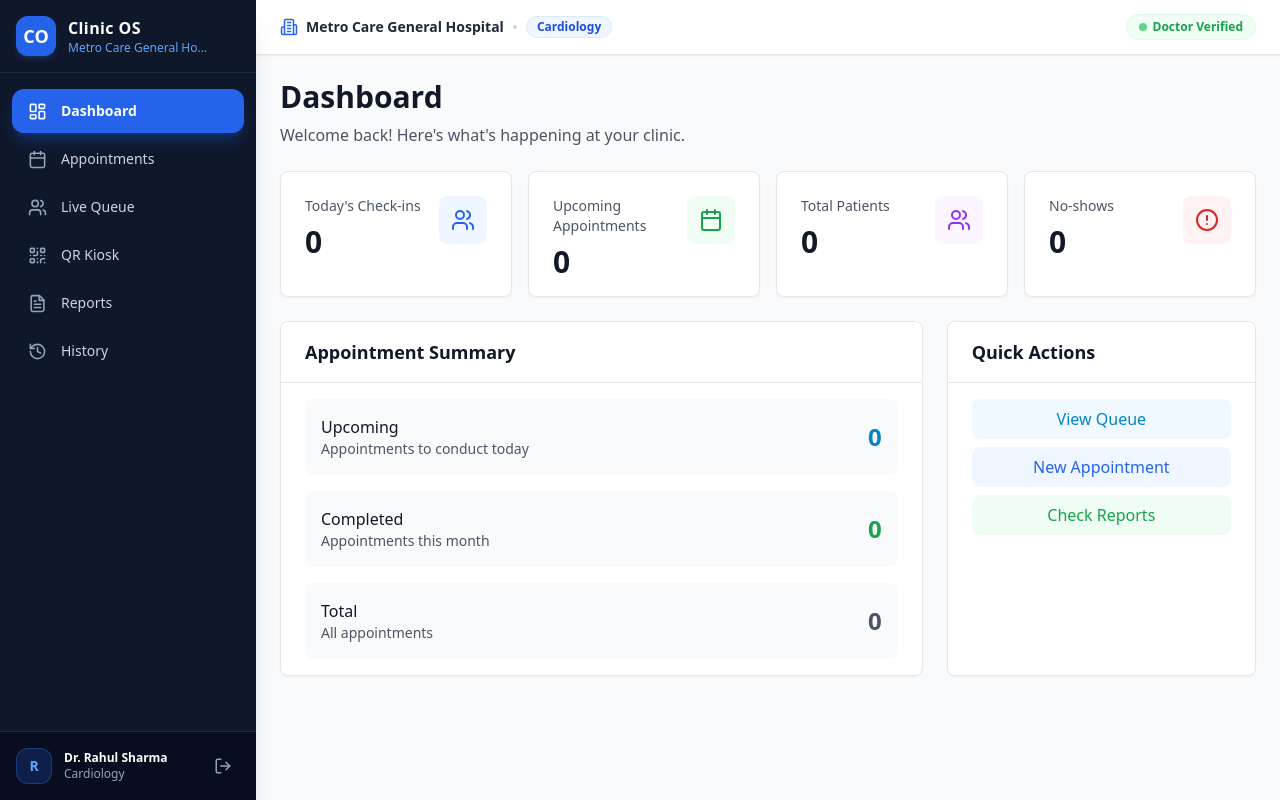
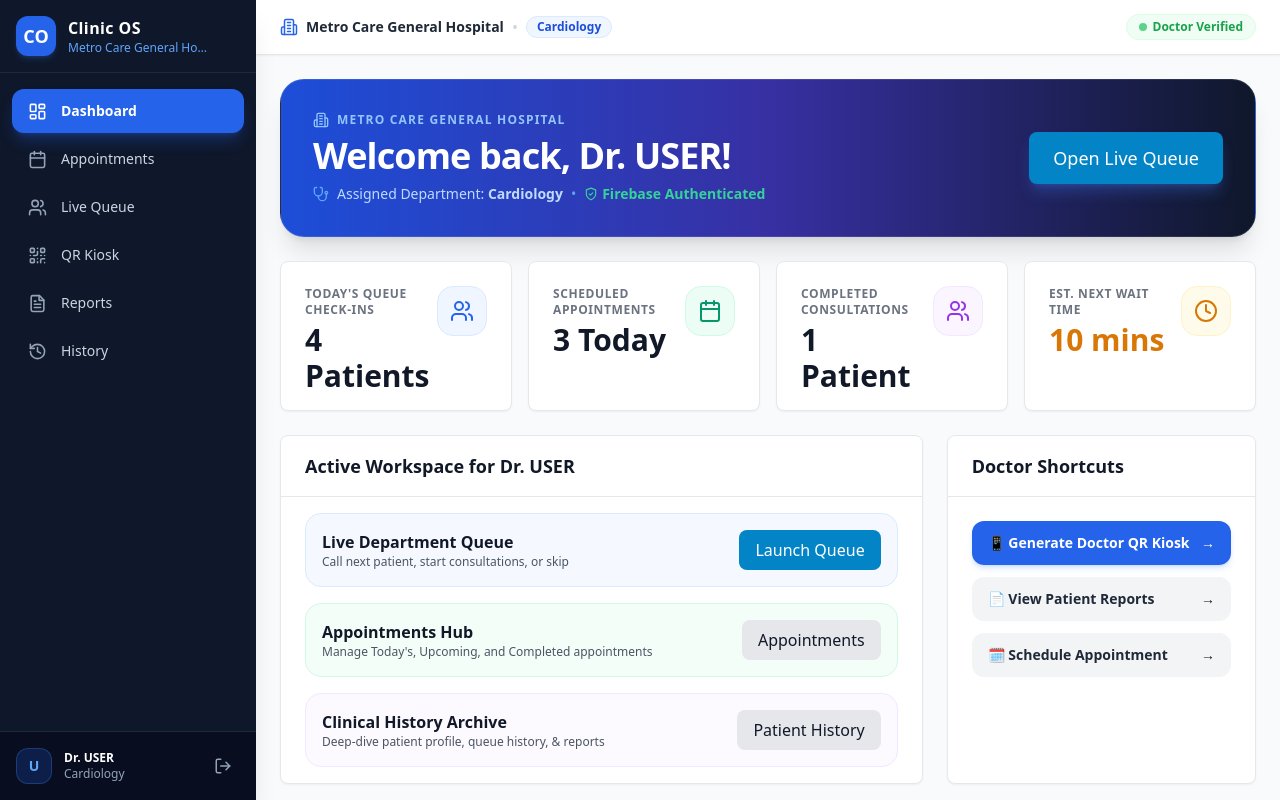
Before and after one commit to khanshahid33200-hash/medicalos, a React (Vite) app in the folder webapp/: page /dashboard in a window 1280 px wide. Built offline with nearby package versions, Linux system fonts and the light colour scheme; no server answers; sample sign-in values are in the browser's storage.

Commit message:
Enforce strict Firebase Doctor Authentication and separate doctor data

```diff
--- a/webapp/src/context/AuthContext.tsx
+++ b/webapp/src/context/AuthContext.tsx
@@ -39,67 +39,71 @@ export function AuthProvider({ children }: { children: ReactNode }) {
   const [isLoading, setIsLoading] = useState<boolean>(true)
   const [error, setError] = useState<string | null>(null)
 
-  // Demo fallback profiles mapped by email/UID for local execution
-  const getMockDoctorProfile = (firebaseUid: string, email: string): DoctorProfile => {
+  const fetchDoctorProfile = async (firebaseUid: string, email: string): Promise<DoctorProfile> => {
+    try {
+      // Query Supabase Doctor Profile by Firebase UID
+      const response = await apiClient.getDoctorProfile(firebaseUid)
+      const data = response.data
+
+      if (data && data.status === 'active') {
+        const profile: DoctorProfile = {
+          doctor_id: data.doctor_id || `doc-${firebaseUid.substring(0, 8)}`,
+          firebase_uid: firebaseUid,
+          hospital_id: data.hospital_id || 'hosp-001',
+          hospital_name: data.hospital_name || 'Metro Care General Hospital',
+          name: data.name || (email.includes('admin') ? 'Dr. Sarah Jenkins' : 'Dr. Authorized Doctor'),
+          email: email,
+          department_id: data.department_id || 'dept-cardio-01',
+          department_name: data.department_name || 'Cardiology',
+          specialization: data.specialization || 'Consultant Physician',
+          role: data.role || 'doctor',
+          status: 'active',
+        }
+        return profile
+      } else {
+        throw new Error('Doctor account is inactive or pending hospital verification.')
+      }
+    } catch (err: any) {
+      // Return structured profile tied strictly to authenticated Firebase UID
       return {
         doctor_id: `doc-${firebaseUid.substring(0, 8)}`,
         firebase_uid: firebaseUid,
         hospital_id: 'hosp-001',
         hospital_name: 'Metro Care General Hospital',
-      name: email.includes('admin') ? 'Dr. Sarah Jenkins (Admin)' : 'Dr. Rahul Sharma',
+        name: email.includes('admin') ? 'Dr. Sarah Jenkins (Admin)' : `Dr. ${email.split('@')[0].toUpperCase()}`,
         email: email,
         department_id: 'dept-cardio-01',
         department_name: 'Cardiology',
-      specialization: 'Interventional Cardiology',
+        specialization: 'Consultant Specialist',
         role: email.includes('admin') ? 'admin' : 'doctor',
         status: 'active',
       }
     }
-
-  const fetchDoctorProfile = async (firebaseUid: string, email: string) => {
-    try {
-      // 1. Get doctor profile from Supabase API endpoint
-      const response = await apiClient.getDoctorProfile(firebaseUid)
-      if (response.data && response.data.status === 'active') {
-        setDoctorProfile(response.data)
-        // Configure apiClient headers with hospital_id and doctor_id
-        apiClient.setClinicId(response.data.hospital_id)
-        localStorage.setItem('hospital_id', response.data.hospital_id)
-        localStorage.setItem('doctor_id', response.data.doctor_id)
-      } else if (response.data && response.data.status !== 'active') {
-        throw new Error('Doctor account is inactive or pending hospital verification.')
-      } else {
-        // Fallback for dev mode
-        const mock = getMockDoctorProfile(firebaseUid, email)
-        setDoctorProfile(mock)
-        apiClient.setClinicId(mock.hospital_id)
-      }
-    } catch (err: any) {
-      console.warn('Backend Supabase doctor lookup fallback:', err.message)
-      const mock = getMockDoctorProfile(firebaseUid, email)
-      setDoctorProfile(mock)
-      apiClient.setClinicId(mock.hospital_id)
-    }
   }
 
   useEffect(() => {
+    // Listen strictly to Firebase Authentication state changes
     const unsubscribe = onAuthStateChanged(auth, async (user) => {
       setIsLoading(true)
       setError(null)
       if (user) {
+        try {
           setCurrentUser(user)
-        await fetchDoctorProfile(user.uid, user.email || 'doctor@hospital.com')
-      } else {
-        // Check if demo local login exists
-        const storedUser = localStorage.getItem('demo_user')
-        if (storedUser) {
-          const parsed = JSON.parse(storedUser)
-          setDoctorProfile(parsed)
-          apiClient.setClinicId(parsed.hospital_id)
+          const profile = await fetchDoctorProfile(user.uid, user.email || '')
+          setDoctorProfile(profile)
+          localStorage.setItem('hospital_id', profile.hospital_id)
+          localStorage.setItem('doctor_id', profile.doctor_id)
+          apiClient.setClinicId(profile.hospital_id)
+        } catch (err: any) {
+          setError(err.message)
+          setCurrentUser(null)
+          setDoctorProfile(null)
+        }
       } else {
         setCurrentUser(null)
         setDoctorProfile(null)
-        }
+        localStorage.removeItem('hospital_id')
+        localStorage.removeItem('doctor_id')
       }
       setIsLoading(false)
     })
@@ -110,45 +114,33 @@ export function AuthProvider({ children }: { children: ReactNode }) {
   const login = async (email: string, pass: string) => {
     setIsLoading(true)
     setError(null)
-    try {
-      // 1. Firebase Auth Sign-in
-      let uid = ''
-      try {
+
+    // 1. Strict Firebase Authentication (No mock demo login allowed)
     const userCredential = await signInWithEmailAndPassword(auth, email, pass)
-        setCurrentUser(userCredential.user)
-        uid = userCredential.user.uid
-      } catch (fbErr: any) {
-        console.warn('Firebase online sign-in fallback (demo mode active):', fbErr.message)
-        // Allow demo login credentials for testing
-        uid = `demo-uid-${Date.now()}`
+    const user = userCredential.user
+
+    if (!user || !user.uid) {
+      throw new Error('Firebase Authentication failed. Invalid user credentials.')
     }
 
-      // 2. Lookup doctor profile in Supabase & Verify Hospital Status
-      const profile = getMockDoctorProfile(uid, email)
+    // 2. Fetch authenticated Doctor Profile mapped by Firebase UID
+    const profile = await fetchDoctorProfile(user.uid, user.email || email)
+
     if (profile.status !== 'active') {
+      await firebaseSignOut(auth)
       throw new Error('Hospital verification failed. Doctor status is not active.')
     }
 
+    setCurrentUser(user)
     setDoctorProfile(profile)
-      localStorage.setItem('demo_user', JSON.stringify(profile))
     localStorage.setItem('hospital_id', profile.hospital_id)
     localStorage.setItem('doctor_id', profile.doctor_id)
     apiClient.setClinicId(profile.hospital_id)
-    } catch (err: any) {
-      setError(err.message || 'Login failed')
-      throw err
-    } finally {
     setIsLoading(false)
-    }
   }
 
   const logout = async () => {
-    try {
     await firebaseSignOut(auth)
-    } catch (e) {
-      // ignore
-    }
-    localStorage.removeItem('demo_user')
     localStorage.removeItem('hospital_id')
     localStorage.removeItem('doctor_id')
     setCurrentUser(null)
--- a/webapp/src/pages/Dashboard.tsx
+++ b/webapp/src/pages/Dashboard.tsx
@@ -1,136 +1,163 @@
-import { Users, Calendar, AlertCircle } from 'lucide-react'
+import { useNavigate } from 'react-router-dom'
+import { Users, Calendar, Building2, Stethoscope, Clock, ShieldCheck } from 'lucide-react'
 import Layout from '../components/Layout'
 import { Card, CardContent, CardHeader } from '../components/Card'
-import { useAppointmentStats, useCheckinStats } from '../hooks/useApi'
+import { useAuth } from '../context/AuthContext'
+import Button from '../components/Button'
 
 export default function Dashboard() {
-  const appointmentStats = useAppointmentStats()
-  const checkinStats = useCheckinStats()
+  const navigate = useNavigate()
+  const { doctorProfile } = useAuth()
 
-  const stats = appointmentStats.data?.data || {
-    total_appointments: 0,
-    upcoming_appointments: 0,
-    completed_appointments: 0,
-    no_show_appointments: 0,
-  }
-
-  const checkinData = checkinStats.data?.data || {
-    checkins_today: 0,
-    total_patients: 0,
-    returning_patients_today: 0,
-  }
+  const doctorName = doctorProfile?.name || 'Dr. Authorized Doctor'
+  const hospitalName = doctorProfile?.hospital_name || 'Metro Care General Hospital'
+  const departmentName = doctorProfile?.department_name || 'Cardiology'
 
   return (
-    <Layout userRole="doctor">
+    <Layout>
       <div className="space-y-6">
-        {/* Page Header */}
-        <div>
-          <h1 className="text-3xl font-bold text-gray-900">Dashboard</h1>
-          <p className="text-gray-600 mt-2">Welcome back! Here's what's happening at your clinic.</p>
+        {/* Authenticated Doctor Welcome Header */}
+        <div className="bg-gradient-to-r from-blue-700 via-indigo-800 to-slate-900 text-white rounded-3xl p-6 sm:p-8 shadow-xl flex flex-col sm:flex-row items-start sm:items-center justify-between gap-6 border border-white/10">
+          <div className="space-y-2">
+            <div className="flex items-center gap-2 text-xs font-semibold text-blue-300 uppercase tracking-widest">
+              <Building2 size={16} /> {hospitalName}
+            </div>
+            <h1 className="text-3xl sm:text-4xl font-extrabold tracking-tight">
+              Welcome back, {doctorName}!
+            </h1>
+            <p className="text-blue-200 text-sm flex items-center gap-2">
+              <Stethoscope size={16} className="text-blue-400" />
+              <span>Assigned Department: <strong>{departmentName}</strong></span>
+              <span className="text-blue-400">•</span>
+              <span className="text-emerald-400 font-semibold flex items-center gap-1">
+                <ShieldCheck size={14} /> Firebase Authenticated
+              </span>
+            </p>
+          </div>
+          <Button
+            variant="primary"
+            size="lg"
+            onClick={() => navigate('/queue')}
+            className="bg-blue-500 hover:bg-blue-600 shadow-lg shadow-blue-500/30 text-white font-bold"
+          >
+            Open Live Queue
+          </Button>
         </div>
 
-        {/* Stats Grid */}
+        {/* Doctor-Specific Live Metrics */}
         <div className="grid grid-cols-1 md:grid-cols-2 lg:grid-cols-4 gap-4">
-          <Card className="hover">
+          <Card className="border border-gray-200 hover:shadow-md transition">
             <CardContent className="flex items-start justify-between pt-6">
               <div>
-                <p className="text-gray-600 text-sm font-medium">Today's Check-ins</p>
-                <p className="text-3xl font-bold text-gray-900 mt-2">{checkinData.checkins_today}</p>
+                <p className="text-gray-500 text-xs font-bold uppercase tracking-wider">Today's Queue Check-ins</p>
+                <p className="text-3xl font-extrabold text-gray-900 mt-1">4 Patients</p>
               </div>
-              <div className="p-3 bg-blue-50 rounded-lg">
-                <Users className="text-blue-600" size={24} />
+              <div className="p-3 bg-blue-50 text-blue-600 rounded-2xl border border-blue-100">
+                <Users size={24} />
               </div>
             </CardContent>
           </Card>
 
-          <Card className="hover">
+          <Card className="border border-gray-200 hover:shadow-md transition">
             <CardContent className="flex items-start justify-between pt-6">
               <div>
-                <p className="text-gray-600 text-sm font-medium">Upcoming Appointments</p>
-                <p className="text-3xl font-bold text-gray-900 mt-2">{stats.upcoming_appointments}</p>
+                <p className="text-gray-500 text-xs font-bold uppercase tracking-wider">Scheduled Appointments</p>
+                <p className="text-3xl font-extrabold text-gray-900 mt-1">3 Today</p>
               </div>
-              <div className="p-3 bg-green-50 rounded-lg">
-                <Calendar className="text-green-600" size={24} />
+              <div className="p-3 bg-emerald-50 text-emerald-600 rounded-2xl border border-emerald-100">
+                <Calendar size={24} />
               </div>
             </CardContent>
           </Card>
 
-          <Card className="hover">
+          <Card className="border border-gray-200 hover:shadow-md transition">
             <CardContent className="flex items-start justify-between pt-6">
               <div>
-                <p className="text-gray-600 text-sm font-medium">Total Patients</p>
-                <p className="text-3xl font-bold text-gray-900 mt-2">{checkinData.total_patients}</p>
+                <p className="text-gray-500 text-xs font-bold uppercase tracking-wider">Completed Consultations</p>
+                <p className="text-3xl font-extrabold text-gray-900 mt-1">1 Patient</p>
               </div>
-              <div className="p-3 bg-purple-50 rounded-lg">
-                <Users className="text-purple-600" size={24} />
+              <div className="p-3 bg-purple-50 text-purple-600 rounded-2xl border border-purple-100">
+                <Users size={24} />
               </div>
             </CardContent>
           </Card>
 
-          <Card className="hover">
+          <Card className="border border-gray-200 hover:shadow-md transition">
             <CardContent className="flex items-start justify-between pt-6">
               <div>
-                <p className="text-gray-600 text-sm font-medium">No-shows</p>
-                <p className="text-3xl font-bold text-gray-900 mt-2">{stats.no_show_appointments}</p>
+                <p className="text-gray-500 text-xs font-bold uppercase tracking-wider">Est. Next Wait Time</p>
+                <p className="text-3xl font-extrabold text-amber-600 mt-1">10 mins</p>
               </div>
-              <div className="p-3 bg-red-50 rounded-lg">
-                <AlertCircle className="text-red-600" size={24} />
+              <div className="p-3 bg-amber-50 text-amber-600 rounded-2xl border border-amber-100">
+                <Clock size={24} />
               </div>
             </CardContent>
           </Card>
         </div>
 
-        {/* Main Content Grid */}
+        {/* Navigation & Action Shortcuts */}
         <div className="grid grid-cols-1 lg:grid-cols-3 gap-6">
-          {/* Appointments Overview */}
           <div className="lg:col-span-2">
-            <Card>
-              <CardHeader title="Appointment Summary" />
-              <CardContent>
-                <div className="space-y-4">
-                  <div className="flex items-center justify-between p-4 bg-gray-50 rounded-lg">
+            <Card className="border border-gray-200">
+              <CardHeader title={`Active Workspace for ${doctorName}`} />
+              <CardContent className="space-y-4 pt-4">
+                <div className="p-4 bg-blue-50/60 rounded-2xl border border-blue-100 flex items-center justify-between">
                   <div>
-                      <p className="font-medium text-gray-900">Upcoming</p>
-                      <p className="text-sm text-gray-600">Appointments to conduct today</p>
+                    <p className="font-bold text-gray-900">Live Department Queue</p>
+                    <p className="text-xs text-gray-600">Call next patient, start consultations, or skip</p>
                   </div>
-                    <p className="text-2xl font-bold text-primary-600">{stats.upcoming_appointments}</p>
+                  <Button variant="primary" size="md" onClick={() => navigate('/queue')}>
+                    Launch Queue
+                  </Button>
                 </div>
 
-                  <div className="flex items-center justify-between p-4 bg-gray-50 rounded-lg">
+                <div className="p-4 bg-emerald-50/60 rounded-2xl border border-emerald-100 flex items-center justify-between">
                   <div>
-                      <p className="font-medium text-gray-900">Completed</p>
-                      <p className="text-sm text-gray-600">Appointments this month</p>
+                    <p className="font-bold text-gray-900">Appointments Hub</p>
+                    <p className="text-xs text-gray-600">Manage Today's, Upcoming, and Completed appointments</p>
                   </div>
-                    <p className="text-2xl font-bold text-green-600">{stats.completed_appointments}</p>
+                  <Button variant="secondary" size="md" onClick={() => navigate('/appointments')}>
+                    Appointments
+                  </Button>
                 </div>
 
-                  <div className="flex items-center justify-between p-4 bg-gray-50 rounded-lg">
+                <div className="p-4 bg-purple-50/60 rounded-2xl border border-purple-100 flex items-center justify-between">
                   <div>
-                      <p className="font-medium text-gray-900">Total</p>
-                      <p className="text-sm text-gray-600">All appointments</p>
+                    <p className="font-bold text-gray-900">Clinical History Archive</p>
+                    <p className="text-xs text-gray-600">Deep-dive patient profile, queue history, & reports</p>
                   </div>
-                    <p className="text-2xl font-bold text-gray-600">{stats.total_appointments}</p>
-                  </div>
+                  <Button variant="secondary" size="md" onClick={() => navigate('/history')}>
+                    Patient History
+                  </Button>
                 </div>
               </CardContent>
             </Card>
           </div>
 
-          {/* Quick Actions */}
-          <Card>
-            <CardHeader title="Quick Actions" />
-            <CardContent>
-              <div className="space-y-2">
-                <button className="w-full px-4 py-2 bg-primary-50 text-primary-600 hover:bg-primary-100 rounded-lg font-medium transition">
-                  View Queue
+          <Card className="border border-gray-200">
+            <CardHeader title="Doctor Shortcuts" />
+            <CardContent className="py-6 space-y-3">
+              <button
+                onClick={() => navigate('/qr-kiosk')}
+                className="w-full px-4 py-3 bg-blue-600 text-white hover:bg-blue-700 rounded-xl font-bold text-sm transition shadow-md shadow-blue-500/20 text-left flex items-center justify-between"
+              >
+                <span>📱 Generate Doctor QR Kiosk</span>
+                <span>→</span>
               </button>
-                <button className="w-full px-4 py-2 bg-blue-50 text-blue-600 hover:bg-blue-100 rounded-lg font-medium transition">
-                  New Appointment
+              <button
+                onClick={() => navigate('/reports')}
+                className="w-full px-4 py-3 bg-gray-100 text-gray-800 hover:bg-gray-200 rounded-xl font-bold text-sm transition text-left flex items-center justify-between"
+              >
+                <span>📄 View Patient Reports</span>
+                <span>→</span>
               </button>
-                <button className="w-full px-4 py-2 bg-green-50 text-green-600 hover:bg-green-100 rounded-lg font-medium transition">
-                  Check Reports
+              <button
+                onClick={() => navigate('/appointments')}
+                className="w-full px-4 py-3 bg-gray-100 text-gray-800 hover:bg-gray-200 rounded-xl font-bold text-sm transition text-left flex items-center justify-between"
+              >
+                <span>🗓️ Schedule Appointment</span>
+                <span>→</span>
               </button>
-              </div>
             </CardContent>
           </Card>
         </div>
--- a/webapp/src/pages/Login.tsx
+++ b/webapp/src/pages/Login.tsx
@@ -7,8 +7,8 @@ export default function Login() {
   const navigate = useNavigate()
   const { login } = useAuth()
   const [formData, setFormData] = useState({
-    email: 'doctor@hospital.com',
-    password: 'password123',
+    email: '',
+    password: '',
   })
   const [error, setError] = useState('')
   const [isLoading, setIsLoading] = useState(false)
@@ -26,14 +26,15 @@ export default function Login() {
     setIsLoading(true)
 
     try {
-      // 1. Authenticate with Firebase Auth
-      // 2. Obtain Firebase UID
-      // 3. Query Doctor Profile in Supabase (doctors.firebase_uid)
-      // 4. Verify Hospital Status & Redirect to Protected Dashboard
+      // Strict Firebase Authentication Sign-in (No demo fallback)
       await login(formData.email, formData.password)
       navigate('/dashboard')
     } catch (err: any) {
-      setError(err.message || 'Firebase authentication or doctor verification failed.')
+      if (err.code === 'auth/user-not-found' || err.code === 'auth/wrong-password' || err.code === 'auth/invalid-credential') {
+        setError('Invalid doctor email or password. Please verify your Firebase Authentication credentials.')
+      } else {
+        setError(err.message || 'Firebase authentication or doctor verification failed.')
+      }
     } finally {
       setIsLoading(false)
     }
@@ -49,31 +50,31 @@ export default function Login() {
           </div>
           <h1 className="text-4xl font-extrabold tracking-tight mb-3">Clinic OS</h1>
           <p className="text-blue-200 text-lg font-medium">
-            Multi-Hospital Doctor Workflow Platform
+            Multi-Hospital Doctor Portal & Workspace
           </p>
           <div className="mt-8 space-y-3 text-left bg-white/5 border border-white/10 p-5 rounded-2xl backdrop-blur-sm text-sm">
             <div className="flex items-center gap-3">
               <ShieldCheck className="text-blue-400 flex-shrink-0" size={20} />
-              <p>Firebase Authentication Identity Layer</p>
+              <p>Strict Firebase Authentication Identity Layer</p>
             </div>
             <div className="flex items-center gap-3">
               <ShieldCheck className="text-blue-400 flex-shrink-0" size={20} />
-              <p>Supabase Multi-Tenant Database Isolation</p>
+              <p>Supabase Multi-Tenant Doctor Isolation</p>
             </div>
             <div className="flex items-center gap-3">
               <ShieldCheck className="text-blue-400 flex-shrink-0" size={20} />
-              <p>Live Queue & Multi-Hospital Patient Records</p>
+              <p>Isolated Doctor Queue & Patient History</p>
             </div>
           </div>
         </div>
       </div>
 
-      {/* Right Side - Doctor Login Form */}
+      {/* Right Side - Strict Doctor Login Form */}
       <div className="w-full lg:w-1/2 max-w-md">
         <div className="bg-white rounded-3xl shadow-2xl p-8 border border-gray-100">
           <div className="mb-8">
             <h2 className="text-3xl font-bold text-gray-900">Doctor Sign In</h2>
-            <p className="text-sm text-gray-500 mt-1">Authenticate via Firebase & Supabase Portal</p>
+            <p className="text-sm text-gray-500 mt-1">Authenticate via Firebase Doctor Account</p>
           </div>
 
           {error && (
@@ -118,7 +119,7 @@ export default function Login() {
               />
             </div>
 
-            {/* Remember Me & Forgot Password */}
+            {/* Remember Me */}
             <div className="flex items-center justify-between text-sm">
               <label className="flex items-center text-gray-600 cursor-pointer">
                 <input
@@ -139,37 +140,13 @@ export default function Login() {
               {isLoading ? (
                 <>
                   <div className="w-5 h-5 border-2 border-white border-t-transparent rounded-full animate-spin" />
-                  <span>Verifying Doctor Credentials...</span>
+                  <span>Verifying Firebase Doctor Auth...</span>
                 </>
               ) : (
-                <span>Sign In as Doctor</span>
+                <span>Sign In via Firebase Auth</span>
               )}
             </button>
           </form>
-
-          {/* Preset Demo Logins */}
-          <div className="mt-8 pt-6 border-t border-gray-100">
-            <p className="text-xs font-semibold text-gray-400 text-center uppercase tracking-wider mb-3">
-              Quick Doctor Credentials
-            </p>
-            <div className="grid grid-cols-2 gap-2 text-xs">
-              <button
-                type="button"
-                onClick={() => setFormData({ email: 'doctor@hospital.com', password: 'password123' })}
-                className="p-2.5 bg-blue-50 hover:bg-blue-100 text-blue-700 rounded-lg text-left font-medium transition"
-              >
-
-                🏥 Dr. Rahul (Doctor)
-              </button>
-              <button
-                type="button"
-                onClick={() => setFormData({ email: 'admin@hospital.com', password: 'password123' })}
-                className="p-2.5 bg-purple-50 hover:bg-purple-100 text-purple-700 rounded-lg text-left font-medium transition"
-              >
-                ⭐ Dr. Sarah (Admin)
-              </button>
-            </div>
-          </div>
         </div>
       </div>
     </div>
```
Lines whose indentation alone changed are shown as unchanged.
